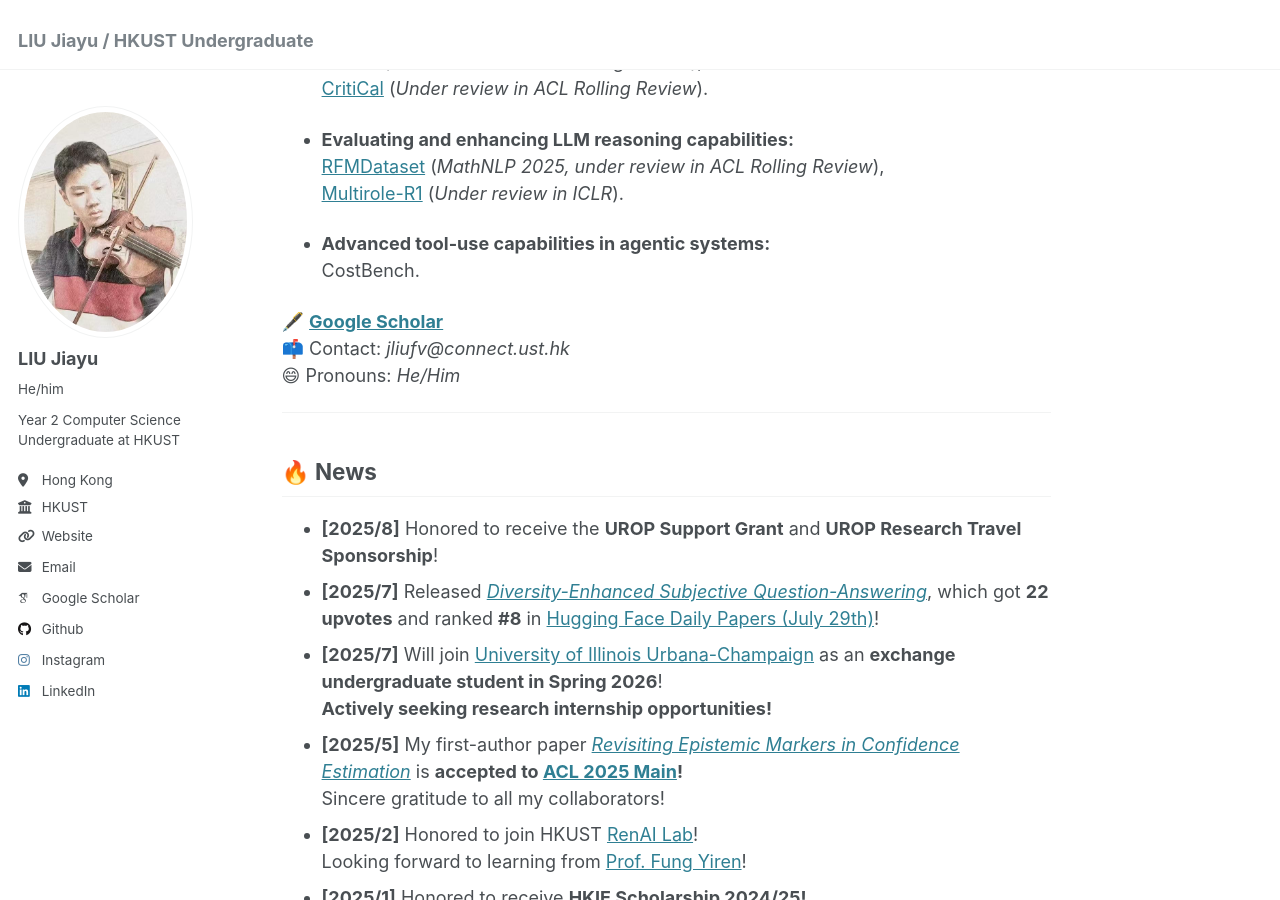
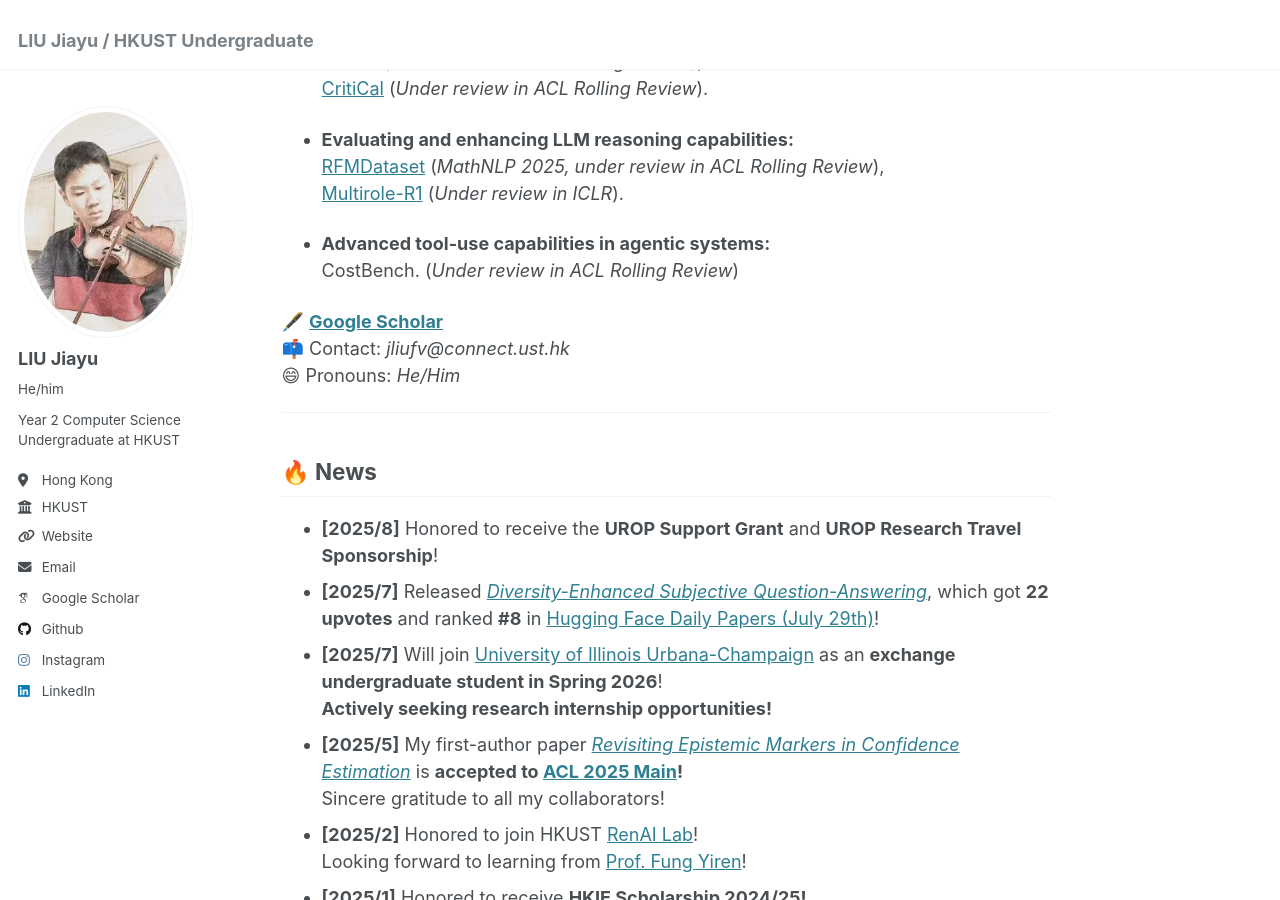
Before and after one commit to JiayuJeff/JiayuJeff.github.io, a Jekyll site: the page built from _pages/about.md, in a window 1280 px wide and 900 px high, scrolled down 405 px. Built offline with Jekyll 4.4.1, drawn with Linux system fonts in a browser that asks for light colours; some web fonts are replaced.

Commit message:
Update about.md

```diff
--- a/_pages/about.md
+++ b/_pages/about.md
@@ -29,7 +29,7 @@ I’m **Jiayu LIU**, a third-year undergraduate CS student supervised by [Prof.
   [Multirole-R1](https://www.arxiv.org/pdf/2507.20187) (*Under review in ICLR*).
 
 - **Advanced tool-use capabilities in agentic systems:**
-  CostBench.
+  CostBench. (*Under review in ACL Rolling Review*)
 
 🖋️ [**Google Scholar**](https://scholar.google.com/citations?user=PIQxhfMAAAAJ&hl=en)
 📫 Contact: *jliufv@connect.ust.hk*
```
